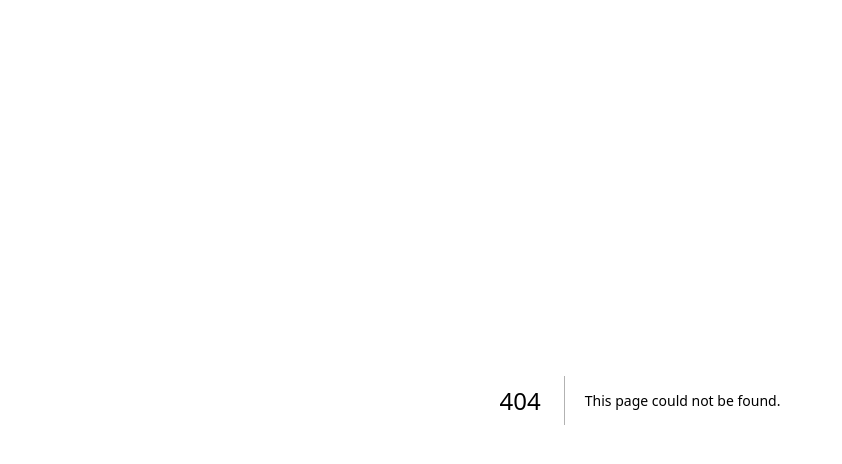
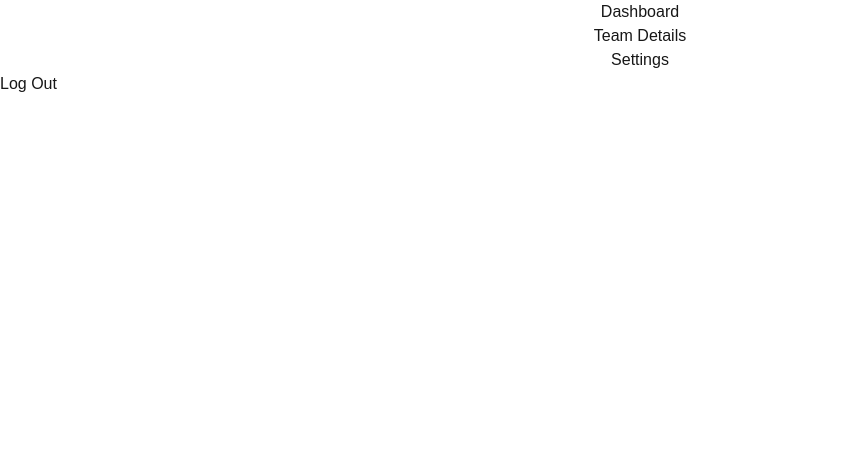
Before and after one commit to vinnovateit/b3-admin, a Next.js app: page /teamdetails in a window 1280 px wide. Before the commit this address had no page. Shown: the top 464 px of the page, without its empty margins (0-842 px from the left). Built offline with nearby package versions, Linux system fonts and the light colour scheme; a web font is replaced by a local one.

Commit message:
Modified middleware and new teamdetail UI
Added new UI page teamdetails
Modified middleware to fit signout conditions

```diff
--- /dev/null
+++ b/src/app/teamdetails/page.js
@@ -0,0 +1,26 @@
+import { signOut } from "@/auth"
+
+export default function team() {
+    return (
+        <div className="bg-[rgba(12, 172, 79, 0.50)] flex flex-col">
+            <button>
+                Dashboard
+            </button>
+            <button>
+                Team Details
+            </button>
+            <button>
+                Settings
+            </button>
+            <form action={async () => {
+                "use server";
+                await signOut({redirectTo: "/"})
+            }}
+            >
+                <button type="submit">
+                    Log Out
+                </button>
+            </form>
+        </div>
+    )
+}
--- a/src/middleware.js
+++ b/src/middleware.js
@@ -1,39 +1,49 @@
-import { auth } from "@/auth";
-import { NextResponse } from "next/server";
+import { auth } from "@/auth"
+import { NextResponse } from "next/server"
 
 const PUBLIC = [
-  "/",                 // your sign-in page
-  "/api/auth/signin",
-  "/api/auth/callback",
+  "/",
+  "/api/auth/signin/google",
+  "/api/auth/callback/google",
   "/api/auth/signout",
-  "/api/auth/session",
-];
+  "/api/auth/session/google",
+]
 
 export default auth((req) => {
-  const { pathname } = req.nextUrl;
-  const isLoggedIn = !!req.auth?.user;
-  const isApi = pathname.startsWith("/api");
+  const { pathname } = req.nextUrl
+  const isLoggedIn = !!req.auth?.user
+  const isApi = pathname.startsWith("/api")
 
-  if (PUBLIC.some((path) => pathname.startsWith(path))) {
-    return NextResponse.next();
+  const isPublic = PUBLIC.includes(pathname)
+
+  const isServerAction =
+    req.method === "POST" &&
+    req.headers.get("accept")?.includes("text/x-component")
+
+  if (isServerAction) {
+    return NextResponse.next()
+  }
+
+  if (isPublic) {
+    return NextResponse.next()
   }
 
   if (!isLoggedIn) {
     if (isApi) {
-      return new Response(
+      return new NextResponse(
         JSON.stringify({ error: "Unauthorized" }),
         { status: 401, headers: { "content-type": "application/json" } }
-      );
+      )
     }
 
-    return NextResponse.redirect(new URL("/", req.nextUrl.origin));
+    return NextResponse.redirect(new URL("/", req.url))
   }
 
-  return NextResponse.next();
-});
+  return NextResponse.next()
+})
 
 export const config = {
   matcher: [
     "/((?!_next/static|_next/image|favicon.ico).*)",
   ],
-};
+}
```
